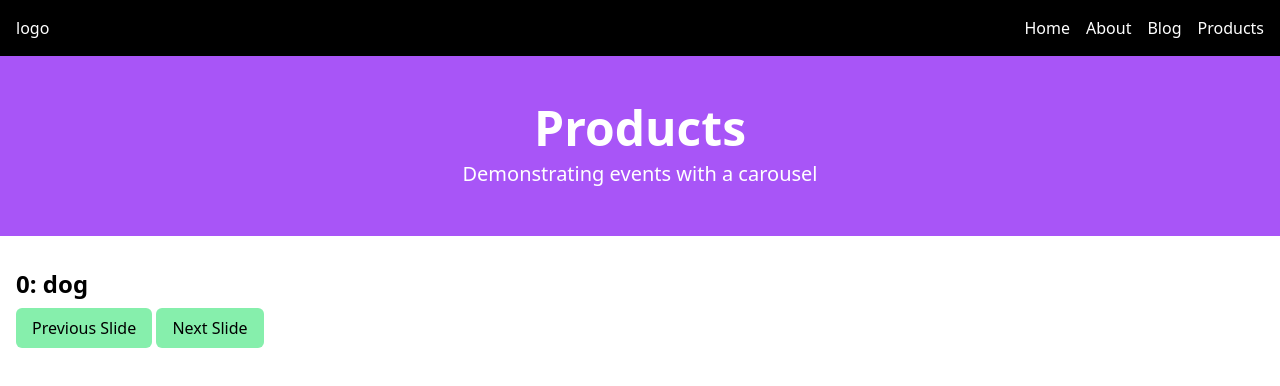
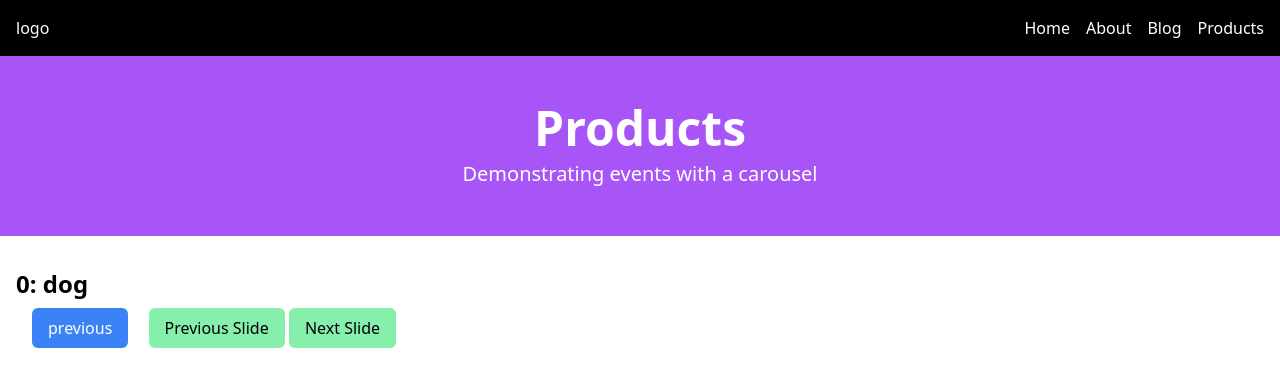
Before and after one commit to ashx3s/sait-svelte-demos, a SvelteKit app: page /products in a window 1280 px wide. Shown: the top 386 px of the page. Built offline with nearby package versions, Linux system fonts and the light colour scheme.

Commit message:
button component setup color props not working with pseudo classes
Signed-off-by: Ashlyn Knox <ashlyn@lilyx.io>

```diff
--- /dev/null
+++ b/src/lib/components/Button.svelte
@@ -0,0 +1,15 @@
+<script>
+	export let colors = {
+		main: 'bg-blue-500',
+		hover: 'bg-blue-700',
+		active: 'bg-blue-900'
+	};
+	export let text;
+	// function
+</script>
+
+<button
+	class="{colors.main} hover:{colors.hover} active:{colors.active} rounded-md px-4 py-2 mx-4 text-white transition ease-linear duration-150"
+>
+	{text}
+</button>
--- a/src/routes/products/+page.svelte
+++ b/src/routes/products/+page.svelte
@@ -1,5 +1,6 @@
 <script>
 	import PageHeader from '$lib/components/PageHeader.svelte';
+	import Button from '../../lib/components/Button.svelte';
 	const pageInfo = {
 		title: 'Products',
 		description: 'Demonstrating events with a carousel',
@@ -46,6 +47,7 @@
 <section class="px-4">
 	<h2 class="text-2xl font-semibold">{currentSlideIndex}: {currentSlideContent}</h2>
 	<div class="mt-2">
+		<Button text="previous" />
 		<button on:click={prevSlide} class="rounded-md bg-green-300 px-4 py-2">Previous Slide</button>
 		<button on:click={nextSlide} class="rounded-md bg-green-300 px-4 py-2">Next Slide</button>
 	</div>
```
